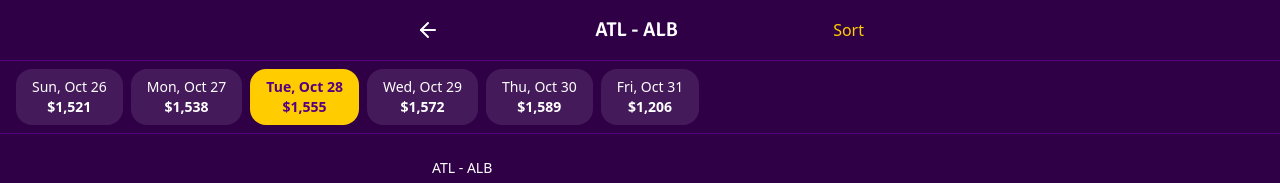
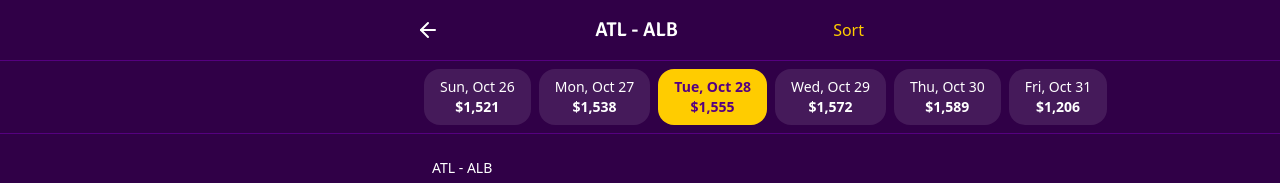
Before and after one commit to FaithARoberts/avelo-solstice-redesign, a React (Vite) app: page /flights in a window 1280 px wide. Shown: the top 183 px of the page. Built offline with nearby package versions, Linux system fonts and the light colour scheme; the HTML template or start-up script is replaced by a standard one.

Commit message:
Reverted to commit 97aef90fc6846979c77cfcf2bda84d23f5043173

```diff
--- a/src/pages/Flights.tsx
+++ b/src/pages/Flights.tsx
@@ -94,7 +94,7 @@ const Flights = () => {
       </header>
 
       <div className="bg-avelo-purple-dark border-b border-avelo-purple overflow-x-auto">
-        <div className="flex gap-2 p-2 px-4">
+        <div className="max-w-md mx-auto flex gap-2 p-2">
           {dates.map((item, idx) => (
             <button
               key={idx}
```
